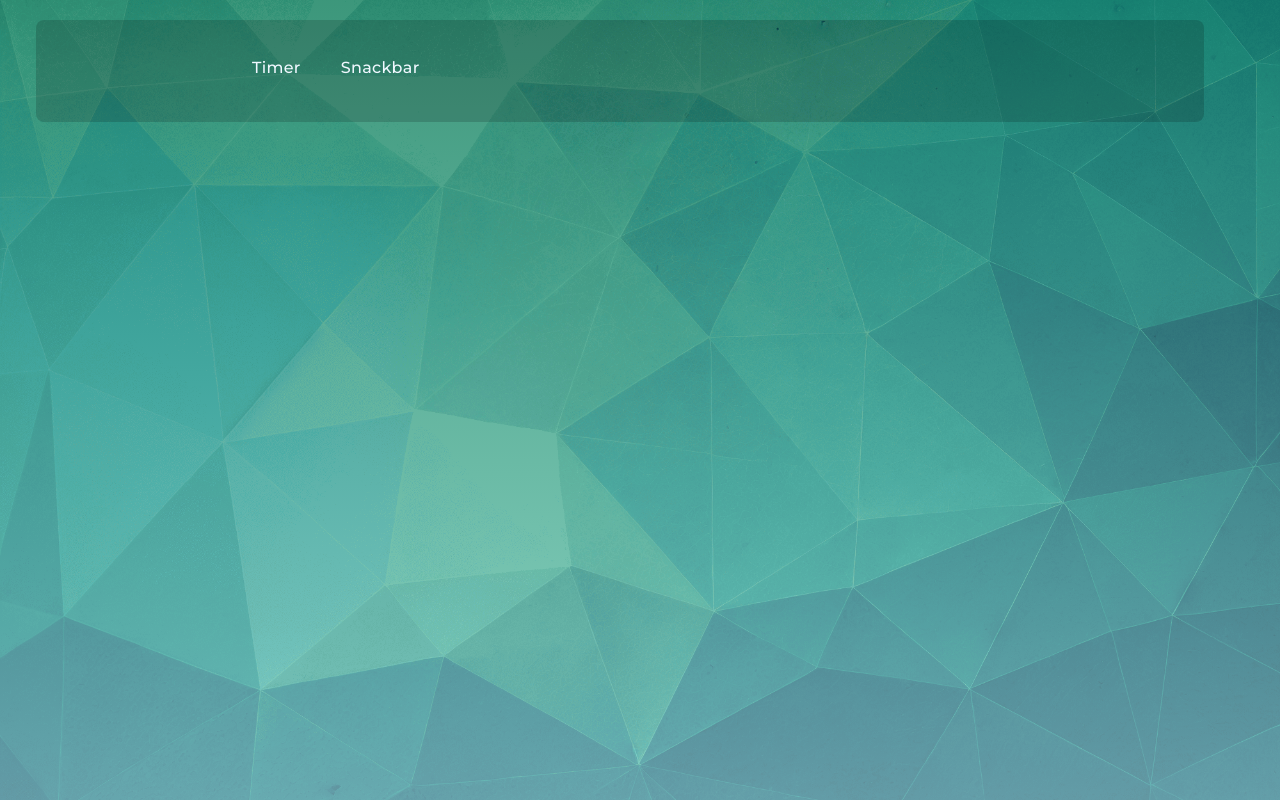
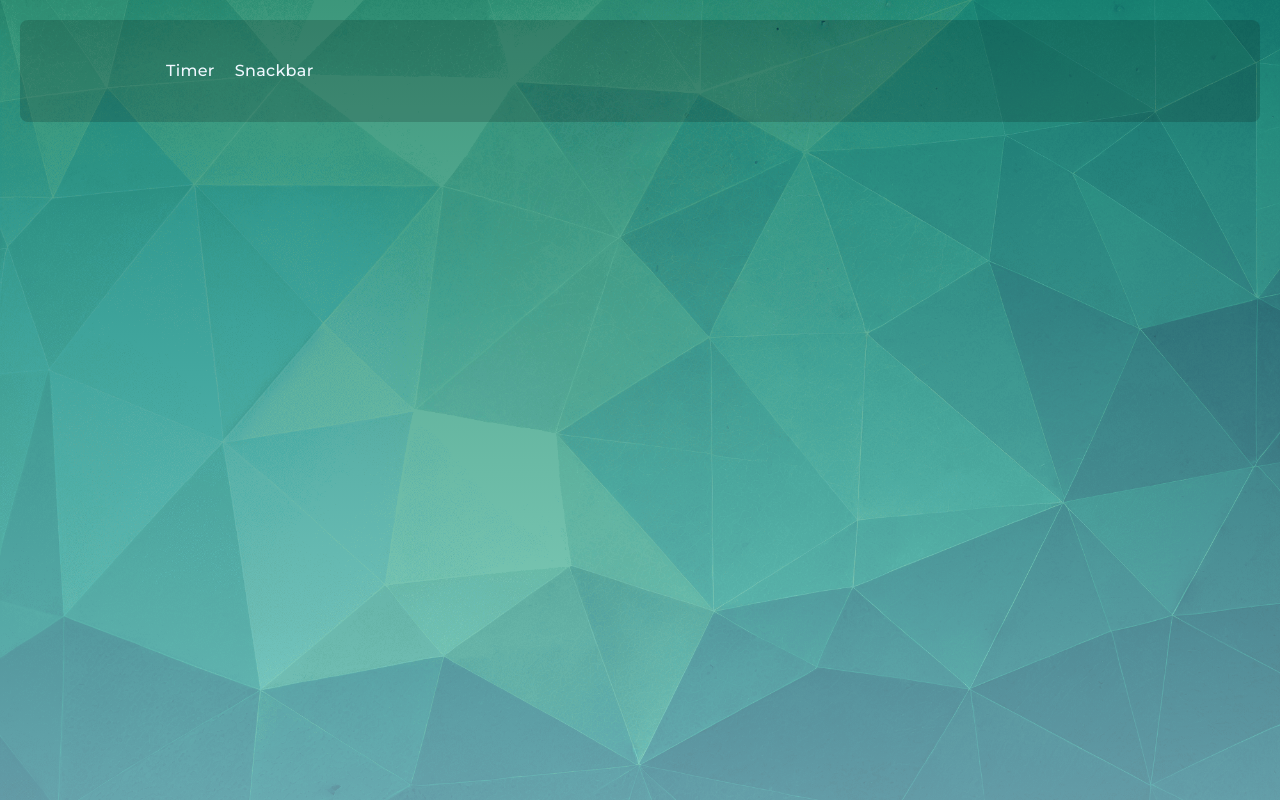
Before and after one commit to TalashchenkoNikita/goit-js-hw-10, a website built with Vite: page src/index.html in a window 1280 px wide. Built offline with nearby package versions, Linux system fonts and the light colour scheme.

Commit message:
fix styles

```diff
--- a/src/css/container.css
+++ b/src/css/container.css
@@ -3,7 +3,6 @@
   display: flex;
   flex-direction: column;
   align-items: center;
-  min-width: 320px;
   max-width: 375px;
   margin: 10px auto;
   padding: 36px 16px;
--- a/src/css/header.css
+++ b/src/css/header.css
@@ -3,8 +3,15 @@
 }
 .nav {
   display: flex;
-  align-items: flex-start;
-  gap: 100px;
+  align-items: center;
+  justify-content: center;
+  gap: 12px;
+}
+
+@media only screen and (min-width: 368px) {
+  .nav {
+    gap: 30px;
+  }
 }
 .nav-logo {
   display: inline-flex;
@@ -13,10 +20,16 @@
 }
 .nav-list {
   display: flex;
-  align-items: center;
-  justify-content: flex-end;
-  gap: 40px;
+  flex-wrap: wrap;
+  gap: 8px;
 }
+
+@media only screen and (min-width: 368px) {
+  .nav-list {
+    gap: 20px;
+  }
+}
+
 .nav-link {
   position: relative;
   display: block;
--- a/src/css/styles.css
+++ b/src/css/styles.css
@@ -126,7 +126,7 @@ button:hover {
 }
 
 .start-page {
-  max-width: 1168px;
-  margin: 0 36px;
+  max-width: 100%;
+  margin: 0 20px;
   align-items: flex-start;
 }
```
